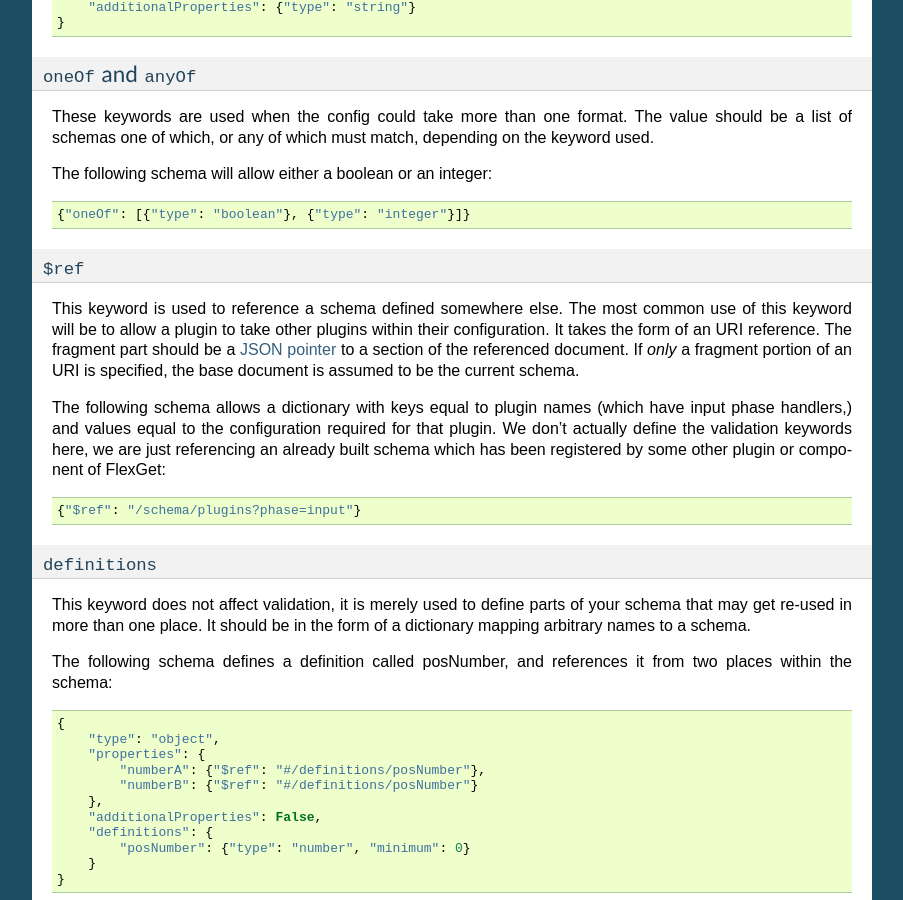
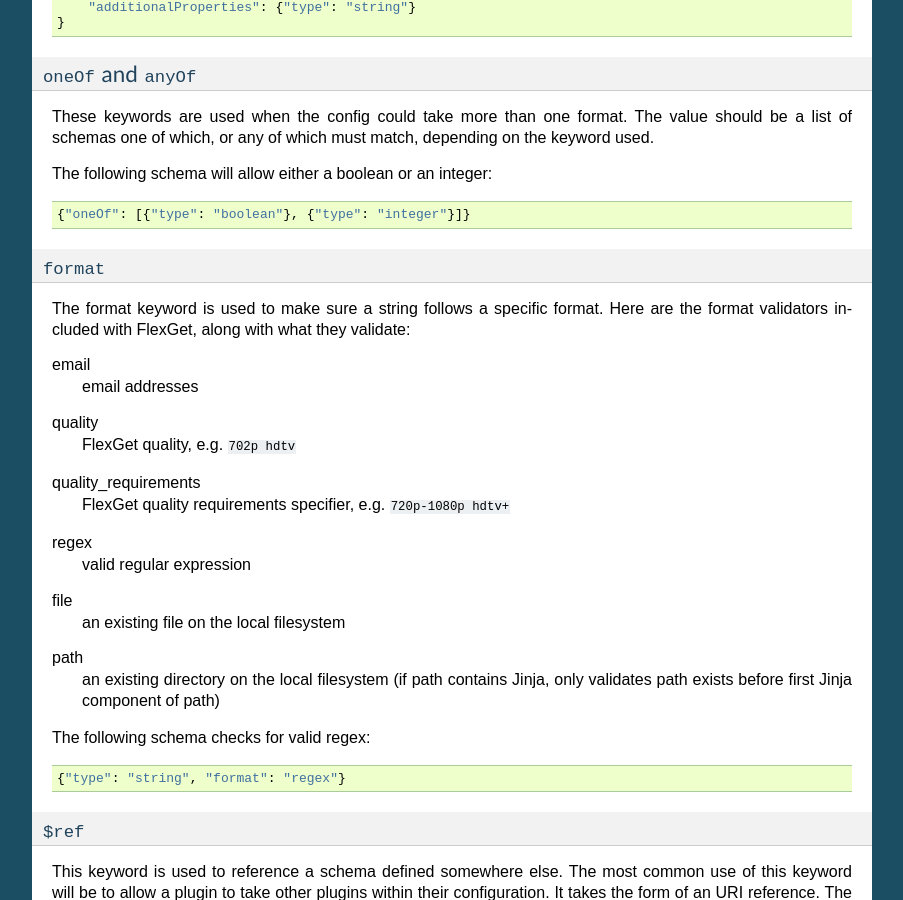
Before and after one commit to Flexget/Flexget, a Sphinx documentation site: the page built from docs/develop/schemas.rst, in a window 1280 px wide and 900 px high, scrolled down 1520 px. Shown: the whole window, without its empty margins (198-1101 px from the left). Built offline with Sphinx 7.4.7, drawn with Linux system fonts in a browser that asks for light colours.

Commit message:
Add schema docs on format keyword

```diff
--- a/docs/develop/schemas.rst
+++ b/docs/develop/schemas.rst
@@ -103,6 +103,36 @@ The following schema will allow either a boolean or an integer::
 
     {"oneOf": [{"type": "boolean"}, {"type": "integer"}]}
 
+``format``
+^^^^^^^^^^
+
+The format keyword is used to make sure a string follows a specific format.
+Here are the format validators included with FlexGet, along with what they
+validate::
+
+email
+    email addresses
+
+quality
+    FlexGet quality, e.g. ``702p hdtv``
+
+quality_requirements
+    FlexGet quality requirements specifier, e.g. ``720p-1080p hdtv+``
+
+regex
+    valid regular expression
+
+file
+    an existing file on the local filesystem
+
+path
+    an existing directory on the local filesystem (if path contains Jinja, only
+    validates path exists before first Jinja component of path)
+
+The following schema checks for valid regex::
+
+    {"type": "string", "format": "regex"}
+
 ``$ref``
 ^^^^^^^^
 
```
